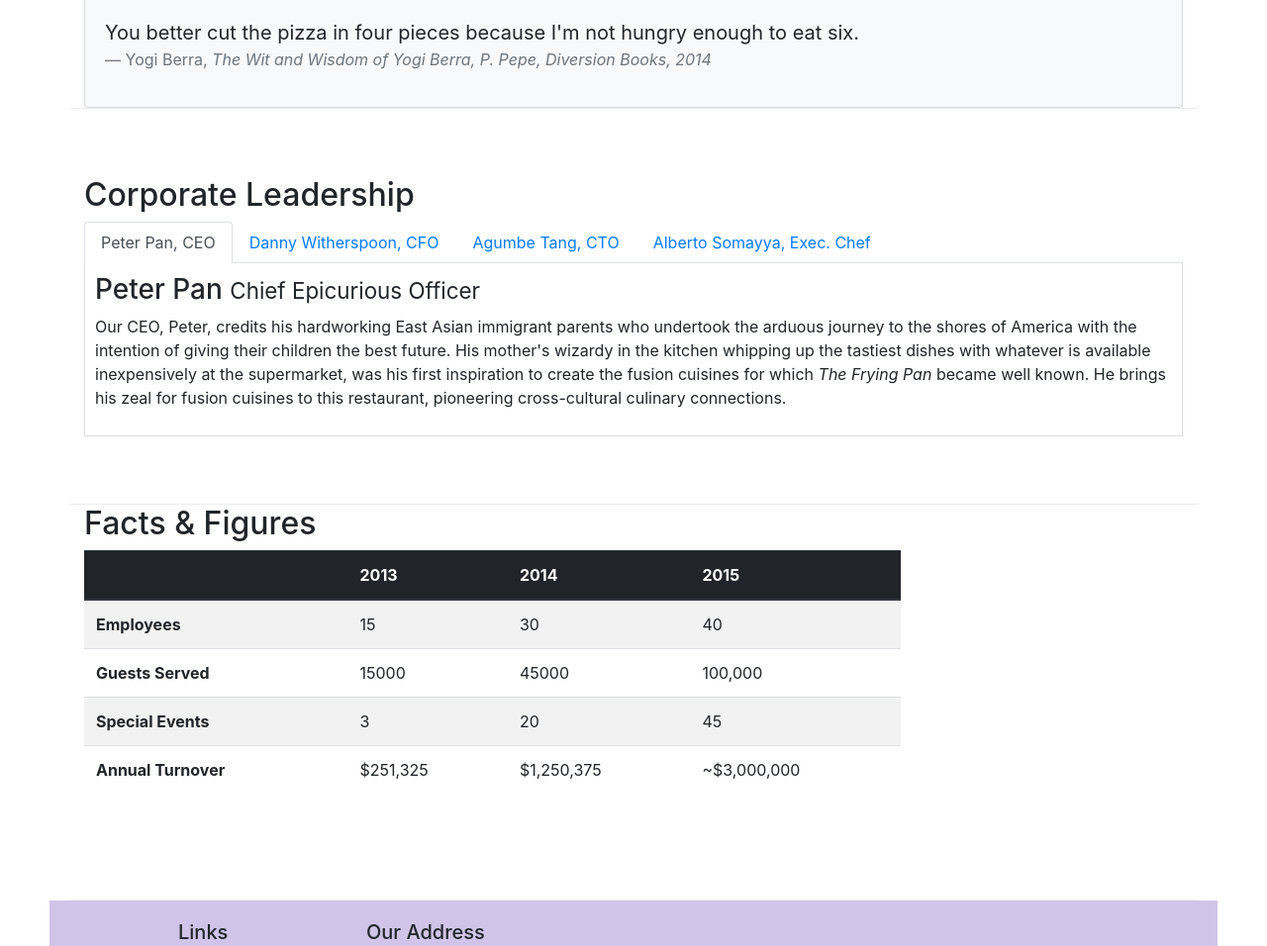
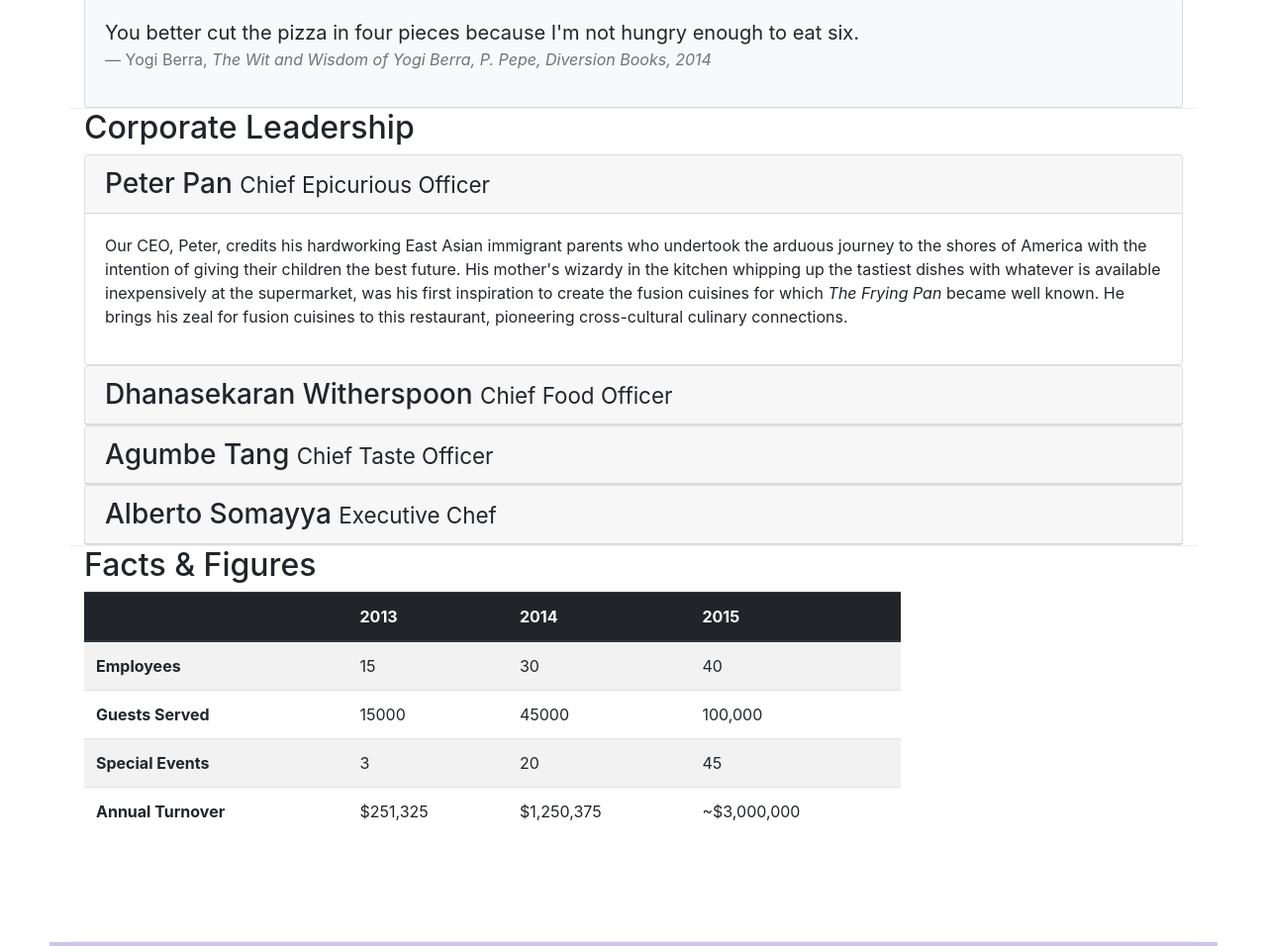
Before and after one commit to ErikuTamu/coursera-bootstrap4-conFusion, a website: page aboutus.html in a window 1280 px wide. Shown: the part 762-1718 px from the top of the page at 99% size. Drawn offline with nearby package versions, Linux system fonts and the light colour scheme.

Commit message:
Wk 3 - Accordion exercise

```diff
--- a/aboutus.html
+++ b/aboutus.html
@@ -109,44 +109,68 @@
             <div class="col-12">
                 <h2>Corporate Leadership</h2>
 
-                <ul class="nav nav-tabs">
-                    <li class="nav-item">
-                        <a class="nav-link active" href="#peter" role="tab" data-toggle="tab"> Peter Pan, CEO</a>
-                    </li>
 
-                    <li class="nav-item">
-                        <a class="nav-link" href="#danny" role="tab" data-toggle="tab"> Danny Witherspoon, CFO</a>
-                    </li>
+                <div id="accordion">
+                    <div class="card">
+                        <div class="card-header" role="tab" id="peterhead">
+                            <h3 class="mb-0">
+                                <a data-toggle="collapse" data-target="#peter">Peter Pan <small>Chief Epicurious Officer</small>
+                                </a>
+                            </h3>
+                        </div>
 
-                    <li class="nav-item">
-                        <a class="nav-link" href="#agumbe" role="tab" data-toggle="tab"> Agumbe Tang, CTO</a>
-                    </li>
-
-                    <li class="nav-item">
-                        <a class="nav-link" href="#alberto" role="tab" data-toggle="tab"> Alberto Somayya, Exec. Chef</a>
-                    </li>
-                </ul>
-
-                <div class="tab-content">
-                    <div role="tabpanel" class="tab-pane fade show active" id="peter">
-                        <h3>Peter Pan <small>Chief Epicurious Officer</small></h3>
-                        <p class="d-none d-sm-block">Our CEO, Peter, credits his hardworking East Asian immigrant parents who undertook the arduous journey to the shores of America with the intention of giving their children the best future. His mother's wizardy in the kitchen whipping up the tastiest dishes with whatever is available inexpensively at the supermarket, was his first inspiration to create the fusion cuisines for which <em>The Frying Pan</em> became well known. He brings his zeal for fusion cuisines to this restaurant, pioneering cross-cultural culinary connections.</p>
+                        <div role="tabpanel" class="collapse show" id="peter" data-parent="#accordion">
+                            <div class =card-body>
+                                <p class="d-none d-sm-block">Our CEO, Peter, credits his hardworking East Asian immigrant parents who undertook the arduous journey to the shores of America with the intention of giving their children the best future. His mother's wizardy in the kitchen whipping up the tastiest dishes with whatever is available inexpensively at the supermarket, was his first inspiration to create the fusion cuisines for which <em>The Frying Pan</em> became well known. He brings his zeal for fusion cuisines to this restaurant, pioneering cross-cultural culinary connections.</p>
+                            </div>
+                        </div>
                     </div>
 
-                    <div role="tabpanel" class="tab-pane fade show" id="danny">
-                        <h3>Dhanasekaran Witherspoon <small>Chief Food Officer</small></h3>
-                        <p class="d-none d-sm-block">Our CFO, Danny, as he is affectionately referred to by his colleagues, comes from a long established family tradition in farming and produce. His experiences growing up on a farm in the Australian outback gave him great appreciation for varieties of food sources. As he puts it in his own words, <em>Everything that runs, wins, and everything that stays, pays!</em></p>
+                    <div class="card">
+                        <div class="card-header" role="tab" id="dannyhead">
+                            <h3 class="mb-0">
+                                <a class="collapsed" data-toggle="collapse" data-target="#danny">Dhanasekaran Witherspoon <small>Chief Food Officer</small>
+                                </a>
+                            </h3>
+                        </div>
+
+                        <div role="tabpanel" class="collapse" id="danny" data-parent="#accordion">
+                            <div class =card-body>
+                                <p class="d-none d-sm-block">Our CFO, Danny, as he is affectionately referred to by his colleagues, comes from a long established family tradition in farming and produce. His experiences growing up on a farm in the Australian outback gave him great appreciation for varieties of food sources. As he puts it in his own words, <em>Everything that runs, wins, and everything that stays, pays!</em></p>
+                            </div>
+                        </div>
                     </div>
 
-                    <div role="tabpanel" class="tab-pane fade show" id="agumbe">
-                        <h3>Agumbe Tang <small>Chief Taste Officer</small></h3>
-                        <p class="d-none d-sm-block">Blessed with the most discerning gustatory sense, Agumbe, our CTO, personally ensures that every dish that we serve meets his exacting tastes. Our chefs dread the tongue lashing that ensues if their dish does not meet his exacting standards. He lives by his motto, <em>You click only if you survive my lick.</em></p>
+                    <div class="card">
+                        <div class="card-header" role="tab" id="agumbehead">
+                            <h3 class="mb-0">
+                                <a class="collapsed" data-toggle="collapse" data-target="#agumbe">Agumbe Tang <small>Chief Taste Officer</small>
+                                </a>
+                            </h3>
+                        </div>
+
+                        <div role="tabpanel" class="collapse" id="agumbe" data-parent="#accordion">
+                            <div class =card-body>
+                                <p class="d-none d-sm-block">Blessed with the most discerning gustatory sense, Agumbe, our CTO, personally ensures that every dish that we serve meets his exacting tastes. Our chefs dread the tongue lashing that ensues if their dish does not meet his exacting standards. He lives by his motto, <em>You click only if you survive my lick.</em></p>
+                            </div>
+                        </div>
                     </div>
 
-                    <div role="tabpanel" class="tab-pane fade show" id="alberto">
-                        <h3>Alberto Somayya <small>Executive Chef</small></h3>
-                        <p class="d-none d-sm-block">Award winning three-star Michelin chef with wide International experience having worked closely with whos-who in the culinary world, he specializes in creating mouthwatering Indo-Italian fusion experiences. He says, <em>Put together the cuisines from the two craziest cultures, and you get a winning hit! Amma Mia!</em></p>
+                    <div class="card">
+                        <div class="card-header" role="tab" id="albertohead">
+                            <h3 class="mb-0">
+                                <a class="collapsed" data-toggle="collapse" data-target="#alberto">Alberto Somayya <small>Executive Chef</small>
+                                </a>
+                            </h3>
+                        </div>
+
+                        <div role="tabpanel" class="collapse" id="alberto" data-parent="#accordion">
+                            <div class =card-body>
+                                <p class="d-none d-sm-block">Award winning three-star Michelin chef with wide International experience having worked closely with whos-who in the culinary world, he specializes in creating mouthwatering Indo-Italian fusion experiences. He says, <em>Put together the cuisines from the two craziest cultures, and you get a winning hit! Amma Mia!</em></p>
+                            </div>
+                        </div>
                     </div>
+
                 </div>
             </div>
        </div>
```
